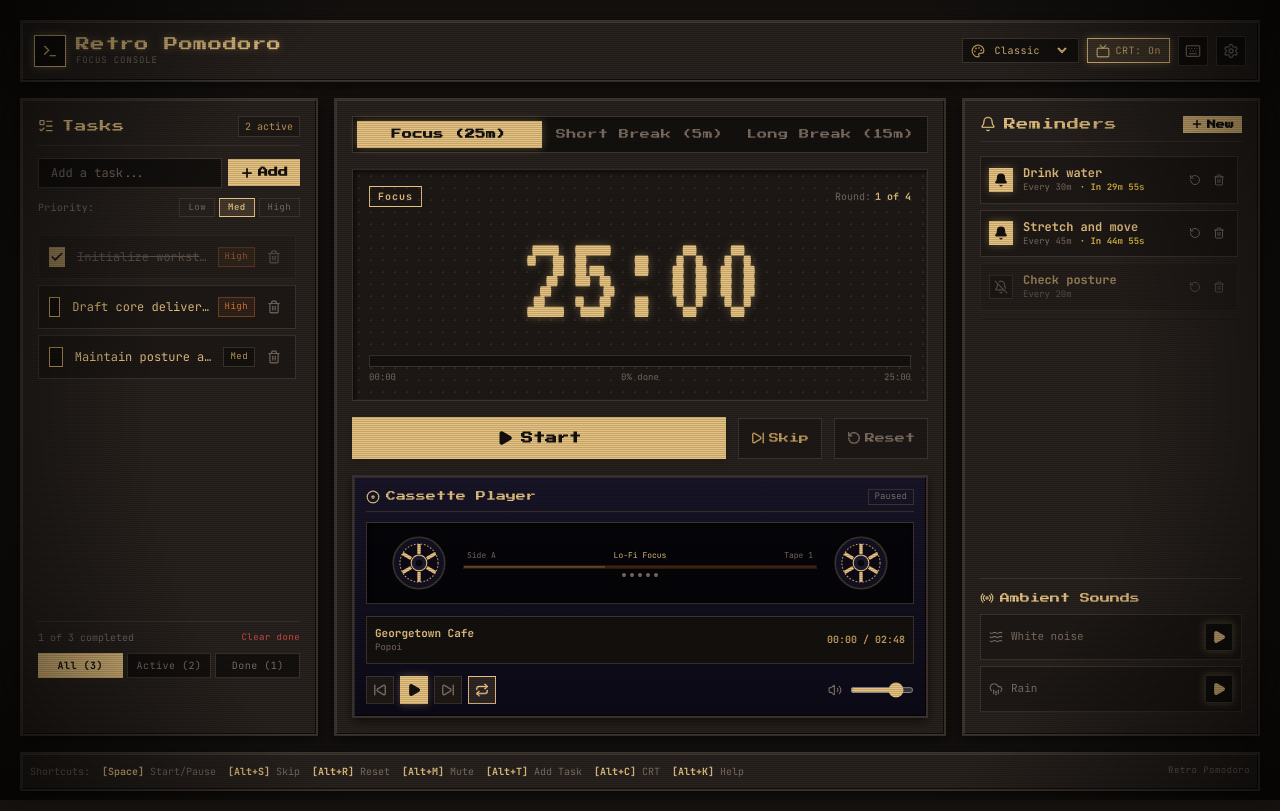
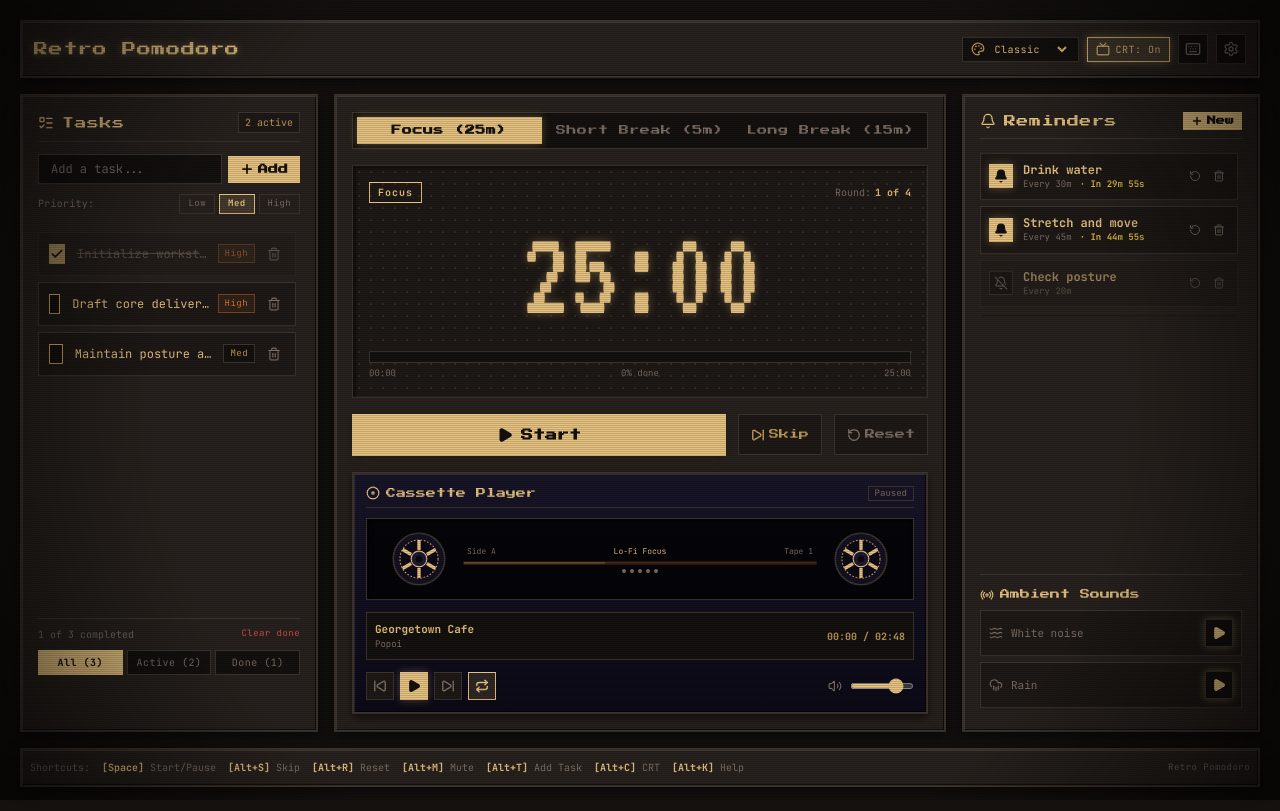
Before and after one commit to thatsyed/retro-pomodoro, a React (Vite) app: page / in a window 1280 px wide. Built offline with nearby package versions, Linux system fonts and the light colour scheme.

Commit message:
style: remove number input spin arrows and clean up header brand title

```diff
--- a/src/components/header/HeaderBar.jsx
+++ b/src/components/header/HeaderBar.jsx
@@ -25,18 +25,10 @@
   return (
     <header className="retro-bezel bg-[var(--bg-deck)] p-3 mb-4 flex flex-wrap items-center justify-between gap-3">
       {/* Brand Title */}
-      <div className="flex items-center space-x-2.5">
-        <div className="w-8 h-8 bg-[var(--bg-app)] border border-[var(--text-primary)] flex items-center justify-center text-[var(--text-primary)] shadow-[var(--glow-primary)]">
-          <Terminal className="w-4 h-4" />
-        </div>
-        <div>
-          <h1 className="font-pixel text-xs sm:text-sm text-[var(--text-primary)] glow-text tracking-wider">
-            Retro Pomodoro
-          </h1>
-          <p className="font-mono text-[9px] text-[var(--text-dim)] uppercase tracking-widest">
-            Focus console
-          </p>
-        </div>
+      <div className="flex items-center">
+        <h1 className="font-pixel text-xs sm:text-sm text-[var(--text-primary)] glow-text tracking-wider">
+          Retro Pomodoro
+        </h1>
       </div>
 
       {/* Header Action Controls */}
--- a/src/styles/index.css
+++ b/src/styles/index.css
@@ -118,3 +118,14 @@
 ::-webkit-scrollbar-thumb:hover {
   background: var(--text-secondary);
 }
+
+/* Hide number input spin buttons / arrows */
+input[type="number"]::-webkit-inner-spin-button,
+input[type="number"]::-webkit-outer-spin-button {
+  -webkit-appearance: none;
+  margin: 0;
+}
+input[type="number"] {
+  -moz-appearance: textfield;
+  appearance: textfield;
+}
```
